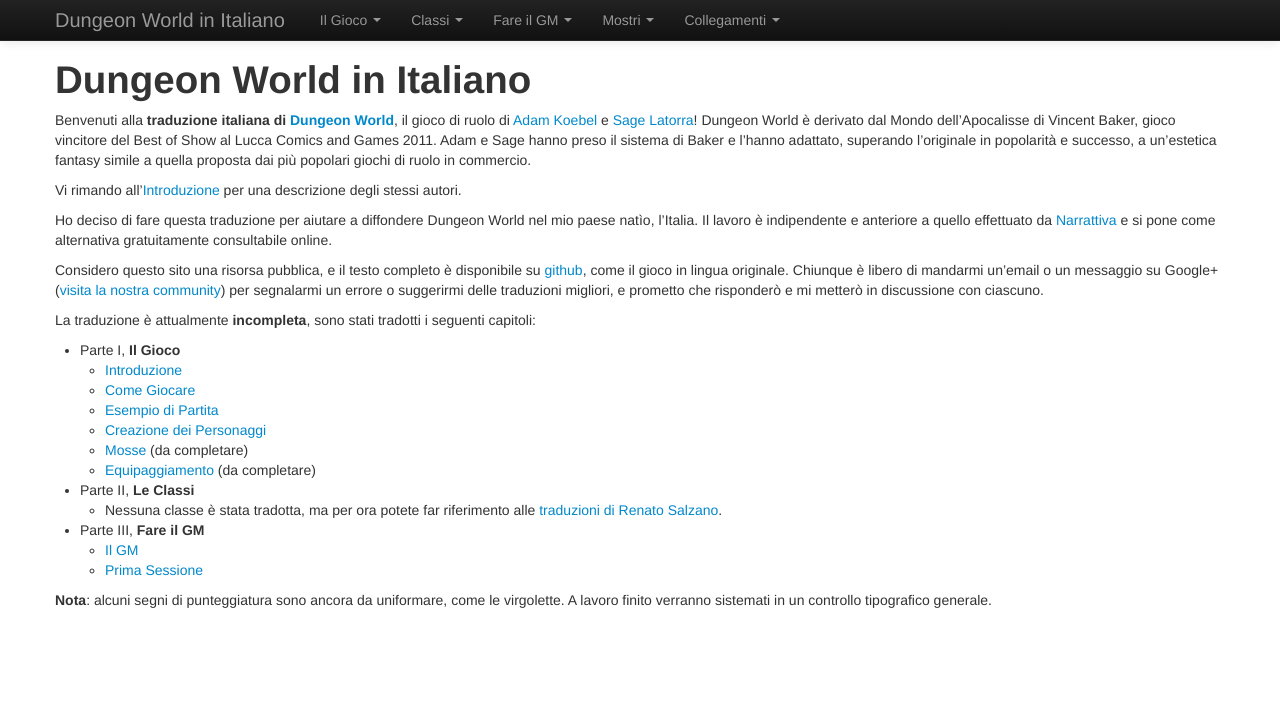
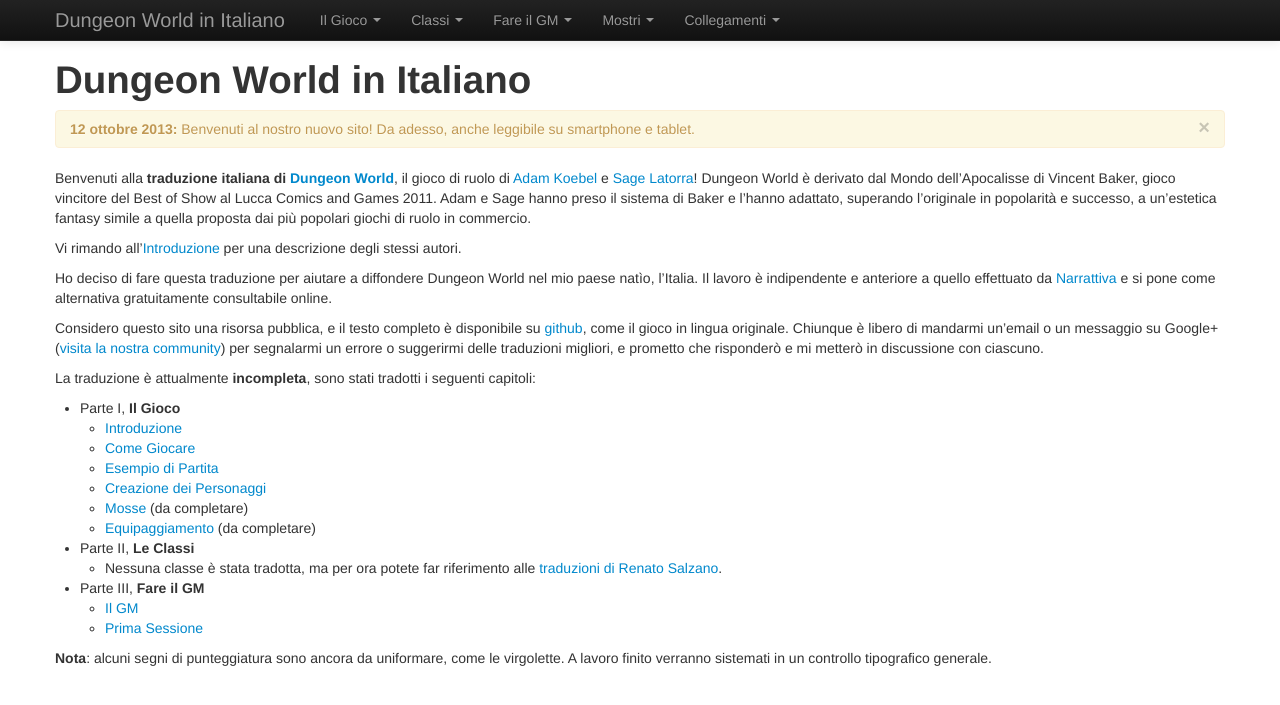
Before and after one commit to Kelmor91/Dungeon-World-Italiano, a Jekyll site: the page built from index.md, in a window 1280 px wide. Shown: the top 705 px of the page. Built offline with Jekyll 4.4.1, drawn with Linux system fonts in a browser that asks for light colours; nearby versions of some CDN libraries.

Commit message:
aggiunto alert

```diff
--- a/index.md
+++ b/index.md
@@ -2,6 +2,12 @@
 title: Dungeon World in Italiano
 layout: default
 ---
+
+<div class="alert">
+<button type="button" class="close" data-dismiss="alert">×</button>
+<strong>12 ottobre 2013:</strong> Benvenuti al nostro nuovo sito! Da adesso, anche leggibile su smartphone e tablet.
+</div>
+
 Benvenuti alla **traduzione italiana di [Dungeon World][dw]**, il gioco di ruolo di [Adam Koebel][adam] e [Sage Latorra][sage]! Dungeon World è derivato dal Mondo dell'Apocalisse di Vincent Baker, gioco vincitore del Best of Show al Lucca Comics and Games 2011. Adam e Sage hanno preso il sistema di Baker e l'hanno adattato, superando l'originale in popolarità e successo, a un'estetica fantasy simile a quella proposta dai più popolari giochi di ruolo in commercio.
 
 Vi rimando all'[Introduzione](introduzione) per una descrizione degli stessi autori.
```
